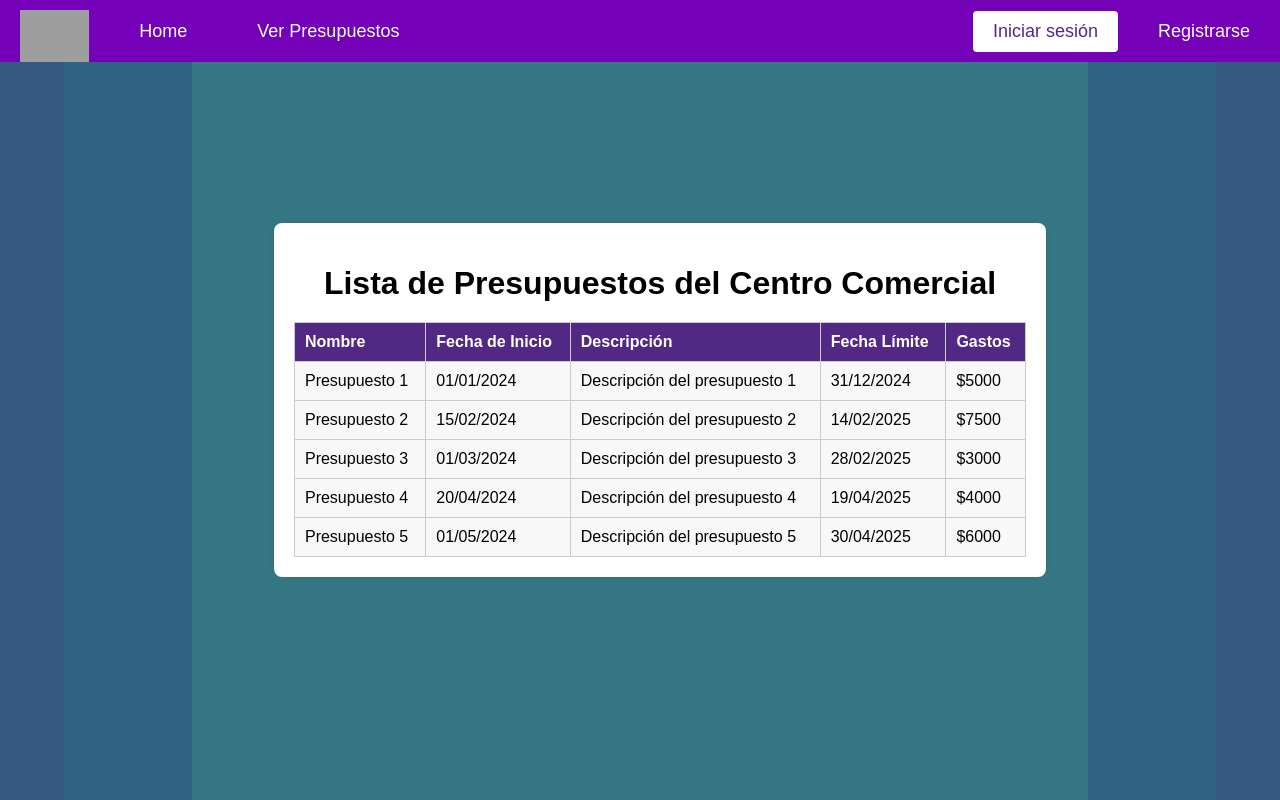
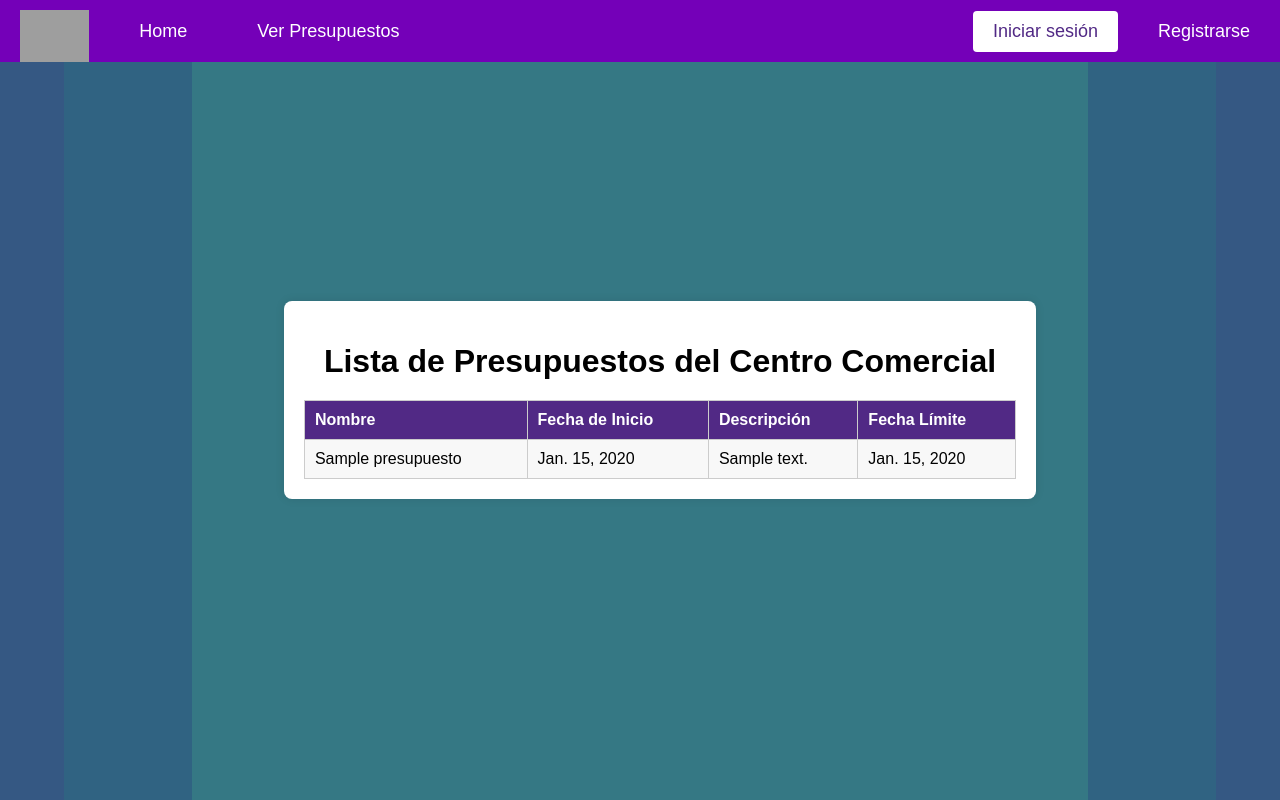
Before and after one commit to DanielMijango/erp-presupuesto, a Django app: page /mostrarPresupuestos/ in a window 1280 px wide. Run offline with Django 5.2, Linux system fonts and the light colour scheme; tables that the repository leaves empty hold one stand-in row (values such as "Sample post"); grey boxes are pictures that could not be loaded.

Commit message:
Pull sexo
aaa

```diff
--- a/erp/erp/urls.py
+++ b/erp/erp/urls.py
@@ -21,6 +21,7 @@ urlpatterns = [
     path('', include('presupuesto.urls')),
     path('crearPresupuesto/', include('presupuesto.urls')),
     path('mostrarPresupuesto/', include('presupuesto.urls')),
+    path('admin/', admin.site.urls),
     path('registro/', include('presupuesto.urls')),
     path('logout/', include('presupuesto.urls')),
     path('signin/', include('presupuesto.urls')),
--- a/erp/presupuesto/templates/mostrarPresupuestos.html
+++ b/erp/presupuesto/templates/mostrarPresupuestos.html
@@ -4,7 +4,7 @@
 <style>
     body {
         font-family: Arial, sans-serif;
-        background-color:#355883;
+        background-color: #355883;
         margin: 0;
         padding: 0;
         display: flex;
@@ -124,19 +124,19 @@
                     <th>Fecha de Inicio</th>
                     <th>Descripción</th>
                     <th>Fecha Límite</th>
-                    <th>Gastos</th>
                     {% if user.is_authenticated %}
                     <th>Acciones</th>
                     {% endif %}
                 </tr>
             </thead>
             <tbody>
+                {% for p in presupuestos %}
                 <tr>
-                    <td>Presupuesto 1</td>
-                    <td>01/01/2024</td>
-                    <td>Descripción del presupuesto 1</td>
-                    <td>31/12/2024</td>
-                    <td>$5000</td>
+
+                    <td>{{ p.nombre }}</td>
+                    <td>{{ p.fecha_inicio }}</td>
+                    <td>{{ p.descripcion }}</td>
+                    <td>{{ p.fecha_limite }}</td>
                     {% if user.is_authenticated %}
                     <td>
                         <a href="/" class="btn btn-edit">Editar</a>
@@ -147,80 +147,9 @@
                     </td>
                     {% endif %}
                 </tr>
-                <tr>
-                    <td>Presupuesto 2</td>
-                    <td>15/02/2024</td>
-                    <td>Descripción del presupuesto 2</td>
-                    <td>14/02/2025</td>
-                    <td>$7500</td>
-                    {% if user.is_authenticated %}
-                    <td>
-                        <a href="/" class="btn btn-edit">Editar</a>
-                        <form action="/" method="post" style="display:inline;">
-                            {% csrf_token %}
-                            <button type="submit" class="btn btn-delete">Eliminar</button>
-                        </form>
-                    </td>
-                    {% endif %}
-                </tr>
-                <tr>
-                    <td>Presupuesto 3</td>
-                    <td>01/03/2024</td>
-                    <td>Descripción del presupuesto 3</td>
-                    <td>28/02/2025</td>
-                    <td>$3000</td>
-                    {% if user.is_authenticated %}
-                    <td>
-                        <a href="/" class="btn btn-edit">Editar</a>
-                        <form action="/" method="post" style="display:inline;">
-                            {% csrf_token %}
-                            <button type="submit" class="btn btn-delete">Eliminar</button>
-                        </form>
-                    </td>
-                    {% endif %}
-                </tr>
-                <tr>
-                    <td>Presupuesto 4</td>
-                    <td>20/04/2024</td>
-                    <td>Descripción del presupuesto 4</td>
-                    <td>19/04/2025</td>
-                    <td>$4000</td>
-                    {% if user.is_authenticated %}
-                    <td>
-                        <a href="/" class="btn btn-edit">Editar</a>
-                        <form action="/" method="post" style="display:inline;">
-                            {% csrf_token %}
-                            <button type="submit" class="btn btn-delete">Eliminar</button>
-                        </form>
-                    </td>
-                    {% endif %}
-                </tr>
-                <tr>
-                    <td>Presupuesto 5</td>
-                    <td>01/05/2024</td>
-                    <td>Descripción del presupuesto 5</td>
-                    <td>30/04/2025</td>
-                    <td>$6000</td>
-                    {% if user.is_authenticated %}
-                    <td>
-                        <a href="/" class="btn btn-edit">Editar</a>
-                        <form action="/" method="post" style="display:inline;">
-                            {% csrf_token %}
-                            <button type="submit" class="btn btn-delete">Eliminar</button>
-                        </form>
-                    </td>
-                    {% endif %}
-                </tr>
+                {% endfor %}
             </tbody>
         </table>
     </div>
 </div>
-
 {% endblock %}
-
-
-========
-    <!-- Scripts para funcionalidad adicional si es necesario -->
-</body>
-</html>
->>>>>>>> 31b8c16ca5d1e341499b50552a11a66cb96fd45c:erp/presupuesto/templates/mostrarPresupuestos.html
--- a/erp/presupuesto/urls.py
+++ b/erp/presupuesto/urls.py
@@ -1,11 +1,13 @@
 from django.urls import path
 from . import views
+from django.contrib import admin
 app_name = 'presupuesto'
 urlpatterns = [
     path('', views.home_view, name='home'),
     path('crearPresupuesto/', views.crearPresupuesto_View, name='crearPresupuesto'),
     path('mostrarPresupuestos/', views.mostrarPresupuesto_View, name='mostrarPresupuestos'),
     path('gestionarCostos/', views.gestionarCostos_View, name='gestionarCostos'),
+    path('admin/', admin.site.urls),
     path('registro/', views.registro_view, name='registro'),
     path('logout/', views.cerrarSesion_view, name='logout'),
     path('signin/', views.inicioSesion_view, name='signin'),
--- a/erp/presupuesto/views.py
+++ b/erp/presupuesto/views.py
@@ -6,7 +6,8 @@ from django.contrib.auth.decorators import login_required
 from django.contrib.auth.models import User
 from django.http import HttpResponse
 from django.db  import IntegrityError
-from.forms import PresupuestoForm
+from .forms import PresupuestoForm
+from .models import Presupuesto
 
 def home_view(request):
     return render(request, 'home.html')
@@ -18,16 +19,18 @@ def crearPresupuesto_View(request):
     else:
              form = PresupuestoForm(request.POST)
              new_Presupuesto = form.save(commit=False)
-             new_Presupuesto.user = request.user
              new_Presupuesto.save()
-
+             print(new_Presupuesto)
              return redirect('gestionarCostos/')
 
 def mostrarPresupuesto_View(request):
-     return render(request,'mostrarPresupuestos.html')
+     presupuestos=Presupuesto.objects.all()
+     return render(request,'mostrarPresupuestos.html',{'presupuestos':presupuestos})
 
 def gestionarCostos_View(request)  :
-       return render(request,'gestionarCostos.html')
+        presupuestos=Presupuesto.objects.all()
+        return render(request,'gestionarCostos.html',{'presupuestos':presupuestos})
+
 
 def registro_view(request):
     if request.method == 'GET':
@@ -54,6 +57,8 @@ def registro_view(request):
 } )
 
 
+
+
 def cerrarSesion_view (request):
     logout(request)
     return  redirect('/')
```
Also changed, not shown: erp/presupuesto/templates/gestionarCostos.html (+16 -9 lines).
